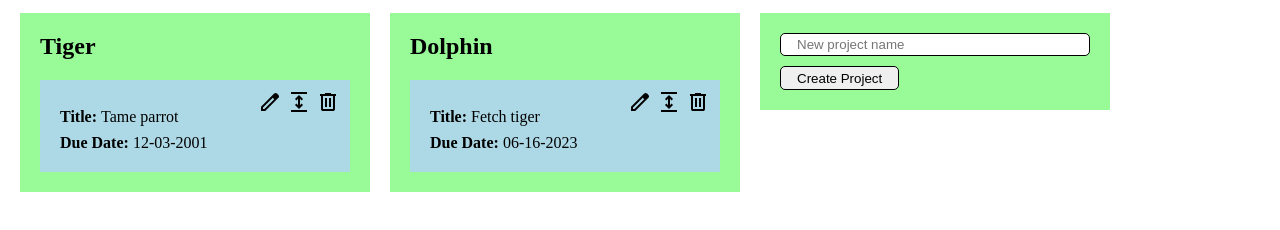
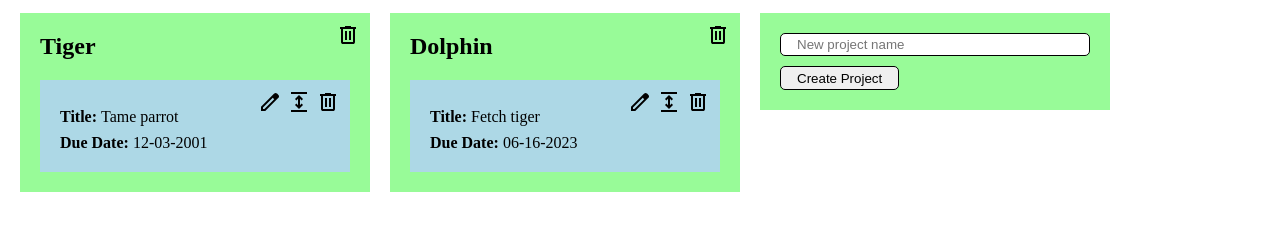
Before and after one commit to moutonbelle/todo, a website built with webpack: page src/index.html in a window 1280 px wide. Shown: the part 60-290 px from the top of the page. Built offline with nearby package versions, Linux system fonts and the light colour scheme.

Commit message:
Add delete icon to project cards

```diff
--- a/src/main.js
+++ b/src/main.js
@@ -278,6 +278,15 @@
             projectDiv.classList.add("project");
             projectDiv.dataset.id = project.id;
 
+            let projectIcons = document.createElement("div");
+            projectIcons.classList.add("icons");
+            let deleteProjectIcon = document.createElement("img");
+            deleteProjectIcon.dataset.projectID = project.id;
+            deleteProjectIcon.classList.add("delete-project");
+            deleteProjectIcon.src = deleteIconURL;
+            projectIcons.append(deleteProjectIcon);
+            projectDiv.append(projectIcons);
+
             let projectName = document.createElement("h2");
             projectName.classList.add("project-name");
             projectName.textContent = project.name;
--- a/src/styles.css
+++ b/src/styles.css
@@ -24,6 +24,7 @@
     display: flex;
     flex-direction: column;
     gap: 20px;
+    position: relative;
 }
 
 div.todo {
```
